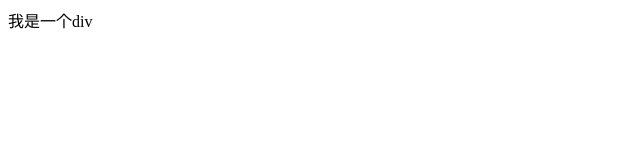
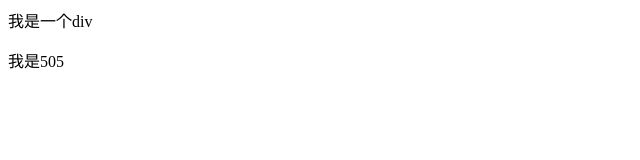
Before and after one commit to Yang-505/studyGitHub01, a plain HTML site: page index.html in a window 1280 px wide. Shown: the full height of the page, 0-640 px from the left. Drawn offline with Linux system fonts and the light colour scheme.

Commit message:
新建的p标签

```diff
--- a/index.html
+++ b/index.html
@@ -7,5 +7,6 @@
 </head>
 <body>
     <div>我是一个div</div>
+    <p>我是505</p>
 </body>
 </html>
```
